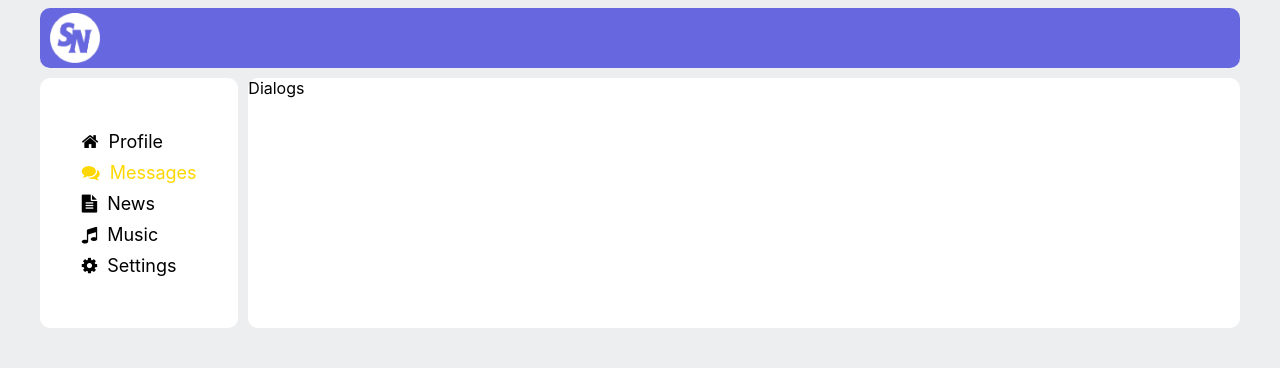
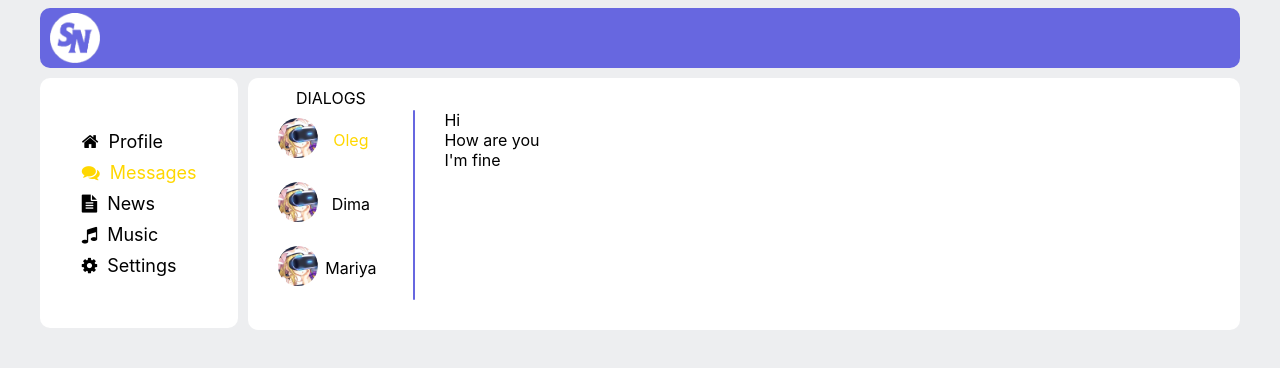
Before and after one commit to FeLL1kS/React-App, a React (Create React App) app: page /dialogs in a window 1280 px wide. Shown: the top 368 px of the page. Built offline with nearby package versions, Linux system fonts and the light colour scheme.

Commit message:
Trying to make a dialog tab style

```diff
--- a/src/App.css
+++ b/src/App.css
@@ -16,4 +16,5 @@
   grid-area: content;
   background-color: white;
   border-radius: 10px;
+  height: 100%;
 }
--- a/src/components/Dialogs/Dialogs.jsx
+++ b/src/components/Dialogs/Dialogs.jsx
@@ -1,10 +1,28 @@
 import React from 'react'
 import classes from './Dialogs.module.css'
+import avatar from '../../img/avatar.jpg'
 
 const Dialogs = () => {
     return (
         <div className={classes.dialogs}>
-            Dialogs
+            <div className={classes.dialogs__items}>
+                <span>DIALOGS</span>
+                <div className={classes.dialog + ' ' + classes.active}>
+                    <span><img src={avatar}></img></span><span>Oleg</span>
+                </div>
+                <div className={classes.dialog}>
+                    <span><img src={avatar}></img></span><span>Dima</span>
+                </div>
+                <div className={classes.dialog}>
+                    <span><img src={avatar}></img></span><span>Mariya</span>
+                </div>
+            </div>
+            <span className={classes.border}></span>
+            <div className={classes.messages}>
+                <div className={classes.message}>Hi</div>
+                <div className={classes.message}>How are you</div>
+                <div className={classes.message}>I'm fine</div>
+            </div>
         </div>
     )
 }
--- a/src/components/Dialogs/Dialogs.module.css
+++ b/src/components/Dialogs/Dialogs.module.css
@@ -1,5 +1,51 @@
 .dialogs {
-    /* display: flex;
-    flex-wrap: wrap;
-    justify-content: center; */
+    display: grid;
+    grid-template-columns: 2fr 1px 10fr;
+    height: 100%;
 }
+
+.dialogs__items {
+    margin: 10px 30px 30px 30px;
+    text-align: center;
+}
+
+.dialog {
+    padding-top: 10px;
+    padding-bottom: 10px;
+    /* border-top: 2px solid #6767e0; */
+    display: grid;
+    grid-template-columns: 40px auto;
+    vertical-align: center;
+    align-items: center;
+}
+
+.dialog img {
+    height: 40px;
+    border-radius: 50px;
+}
+
+/* .dialog:last-child {
+    border-bottom: 2px solid #6767e0;
+} */
+
+/* Можно и вовсе убрать border у диалогов */
+
+.dialog.active {
+    color: gold;
+}
+
+.border {
+    border-right: 1px solid #6767e0;
+    border-left: 1px solid #6767e0;
+    margin: 31.6px 0 30px 0;
+    border-radius: 10px;
+}
+
+
+.messages {
+    padding: 31.6px 10px 30px 30px;
+}
+
+.message {
+
+}
```
Also changed, not shown: src/img/avatar.jpg (added).
